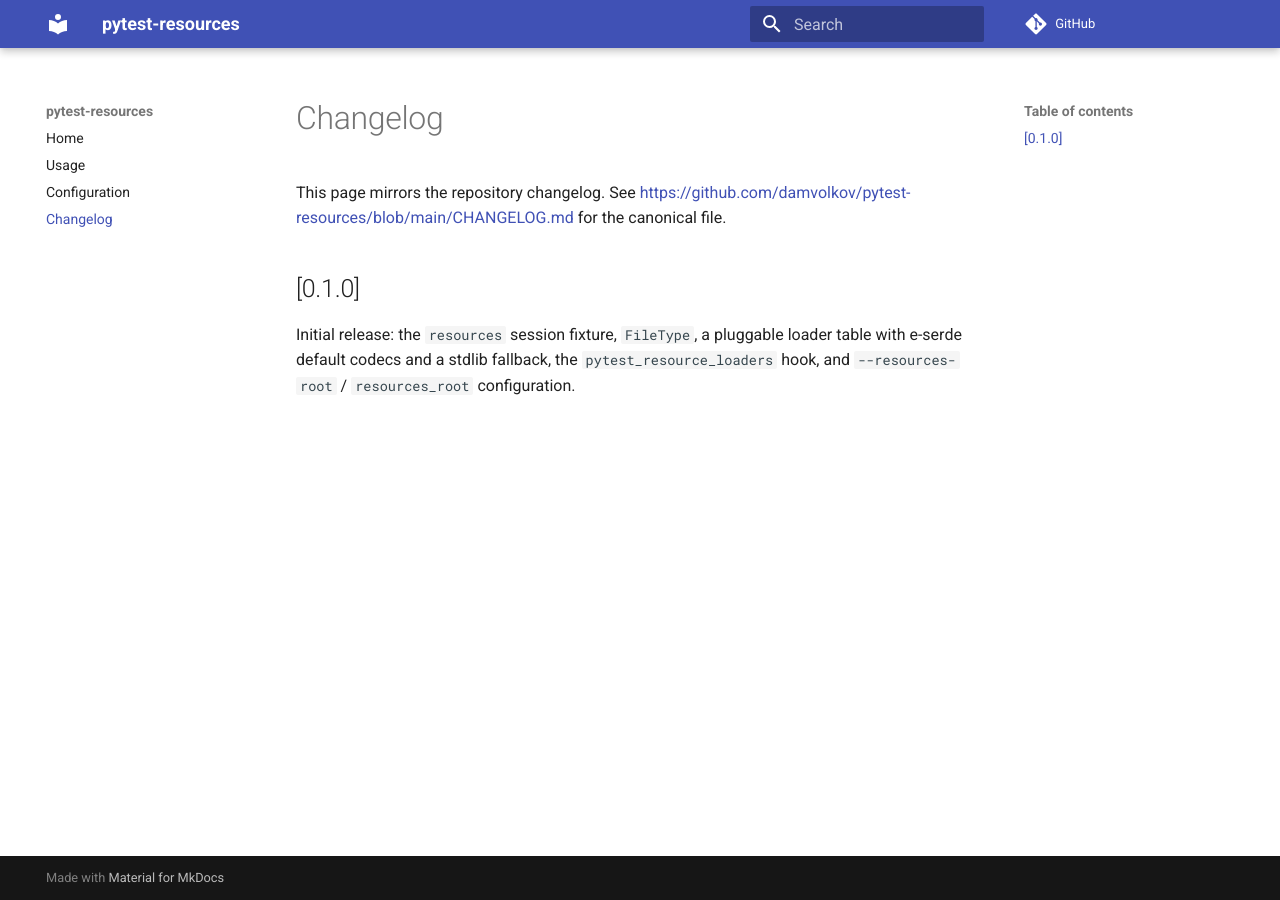
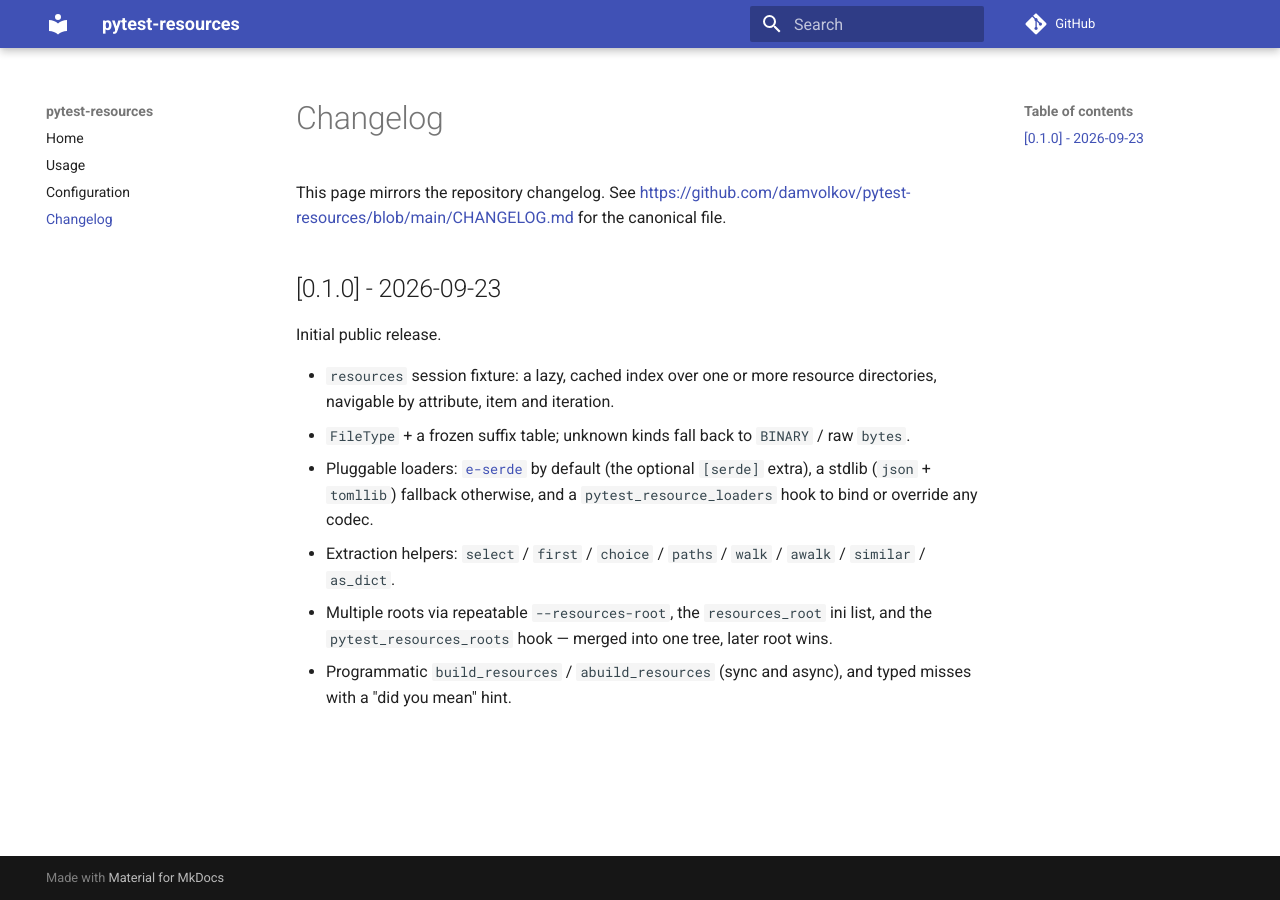
Before and after one commit to damvolkov/pytest-resources, an MkDocs documentation site: the page built from docs/changelog.md, in a window 1280 px wide. Built offline with MkDocs 1.6.1 and Material for MkDocs 9.7.7, drawn with Linux system fonts in a browser that asks for light colours; comment, search, counter and statistics services are not loaded.

Commit message:
chore(release): 0.1.0
Fold Unreleased into the first public 0.1.0 (nothing was ever tagged), refresh the
mirrored docs changelog. Requires-python stays >=3.14.

```diff
--- a/docs/changelog.md
+++ b/docs/changelog.md
@@ -3,8 +3,19 @@
 This page mirrors the repository changelog. See
 <https://github.com/damvolkov/pytest-resources/blob/main/CHANGELOG.md> for the canonical file.
 
-## [0.1.0]
+## [0.1.0] - 2026-09-23
 
-Initial release: the `resources` session fixture, `FileType`, a pluggable loader table with
-e-serde default codecs and a stdlib fallback, the `pytest_resource_loaders` hook, and
-`--resources-root` / `resources_root` configuration.
+Initial public release.
+
+- `resources` session fixture: a lazy, cached index over one or more resource directories,
+  navigable by attribute, item and iteration.
+- `FileType` + a frozen suffix table; unknown kinds fall back to `BINARY` / raw `bytes`.
+- Pluggable loaders: [`e-serde`](https://pypi.org/project/e-serde/) by default (the optional
+  `[serde]` extra), a stdlib (`json` + `tomllib`) fallback otherwise, and a
+  `pytest_resource_loaders` hook to bind or override any codec.
+- Extraction helpers: `select` / `first` / `choice` / `paths` / `walk` / `awalk` / `similar`
+  / `as_dict`.
+- Multiple roots via repeatable `--resources-root`, the `resources_root` ini list, and the
+  `pytest_resources_roots` hook — merged into one tree, later root wins.
+- Programmatic `build_resources` / `abuild_resources` (sync and async), and typed misses
+  with a "did you mean" hint.
```
Also changed, not shown: CHANGELOG.md (+23 -49 lines).
